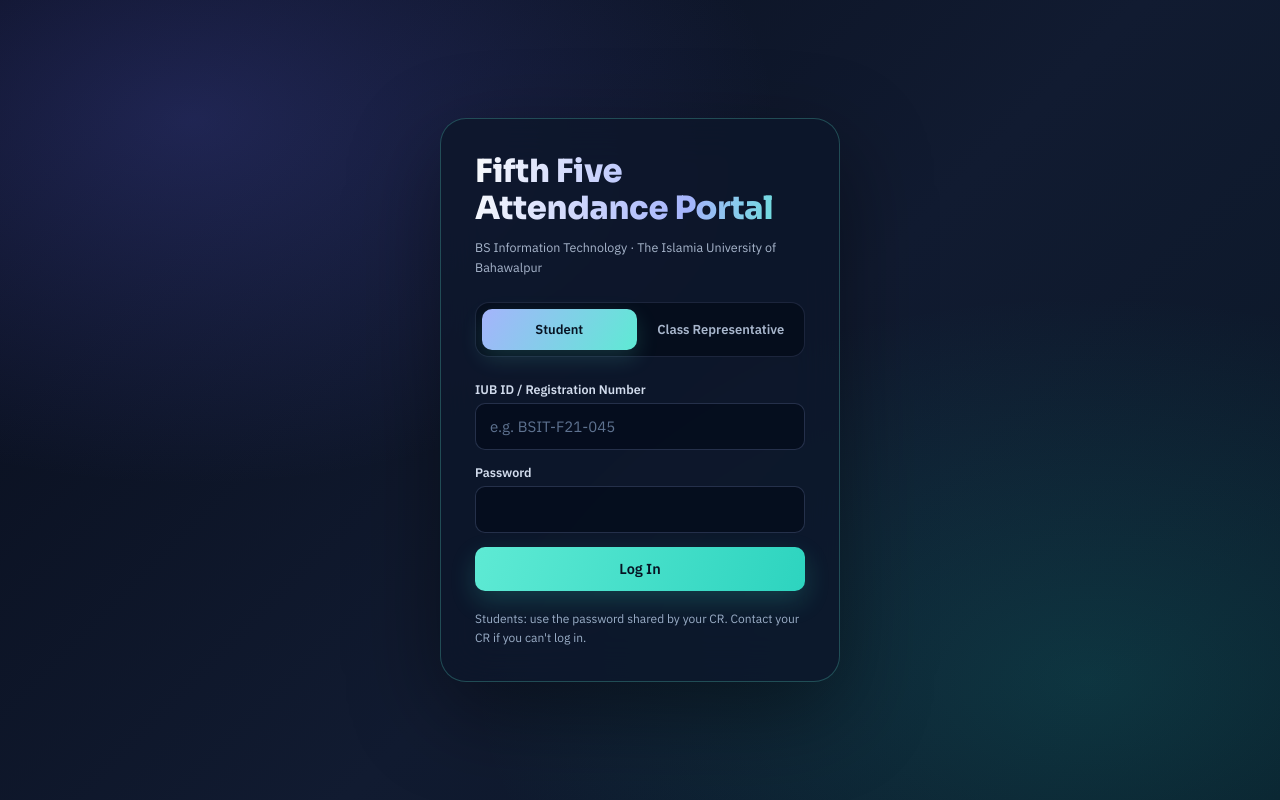
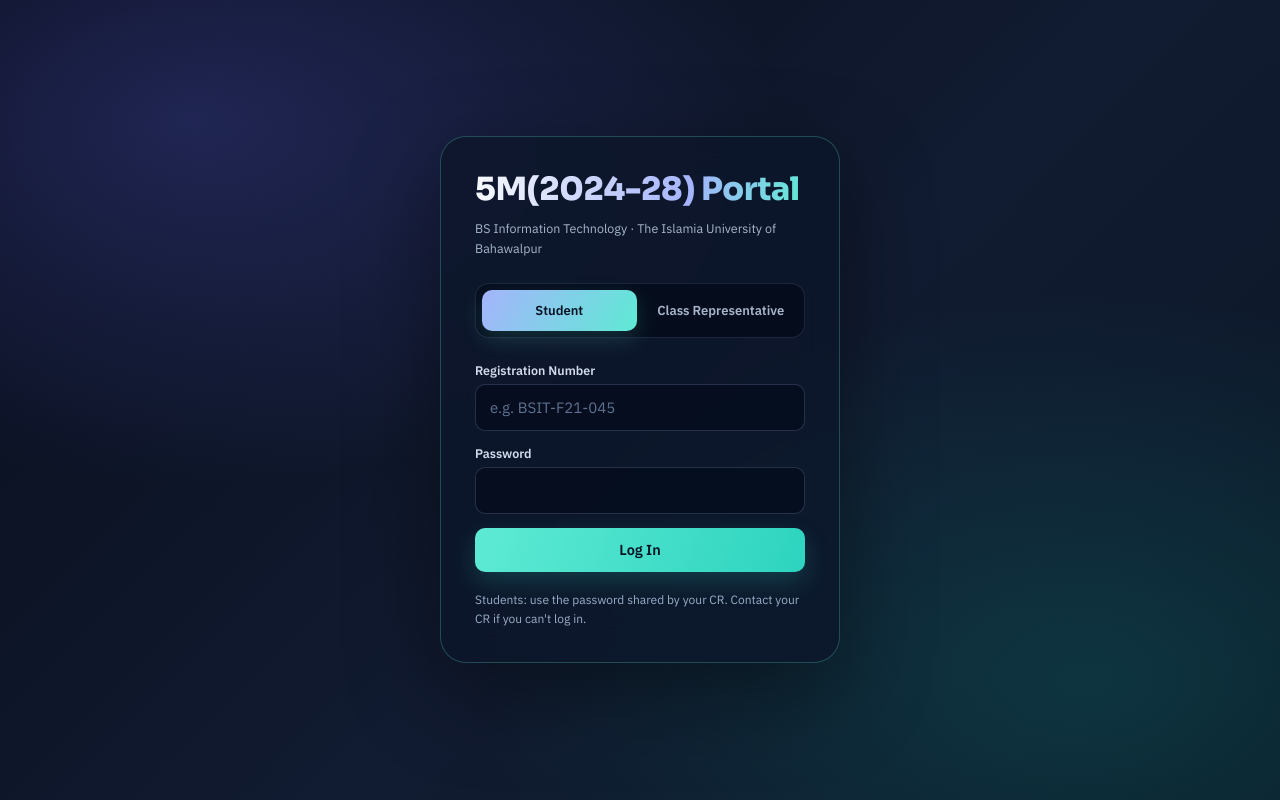
Before and after one commit to raifaizan12/fifth-five-attendance, a Next.js app: page /login in a window 1280 px wide. Built offline with nearby package versions, Linux system fonts and the light colour scheme.

Commit message:
Update login page text

```diff
--- a/src/app/login/page.tsx
+++ b/src/app/login/page.tsx
@@ -33,7 +33,7 @@
   return (
     <div className="login-wrap">
       <div className={`login-card ${role === "ADMIN" ? "login-card-cr" : "login-card-student"}`}>
-        <h1>Fifth Five Attendance Portal</h1>
+        <h1>5M(2024-28) Portal</h1>
         <div className="sub">BS Information Technology · The Islamia University of Bahawalpur</div>
 
         <div className="role-toggle">
@@ -47,7 +47,7 @@
 
         <form onSubmit={handleSubmit}>
           <div className="field">
-            <label>{role === "ADMIN" ? "CR Email" : "IUB ID / Registration Number"}</label>
+            <label>{role === "ADMIN" ? "CR Email" : " Registration Number"}</label>
             <input
               value={identifier}
               onChange={(e) => setIdentifier(e.target.value)}
```
